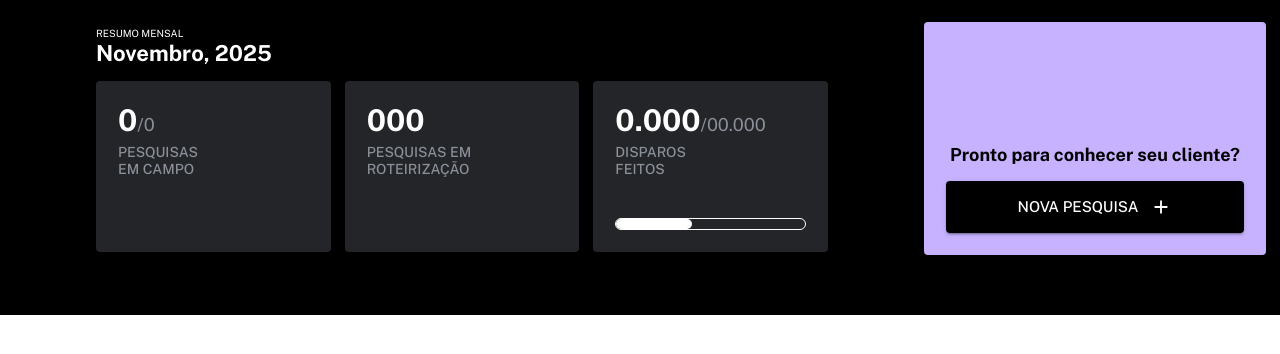
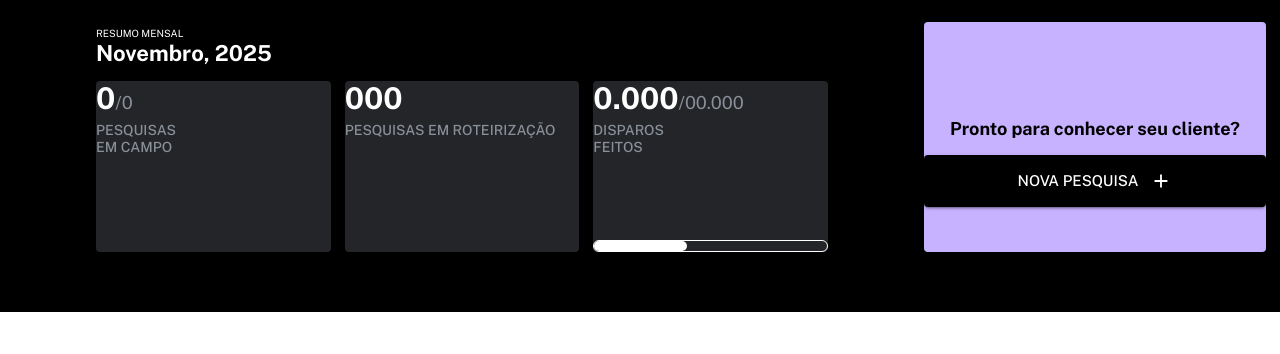
Before and after one commit to AndreLSilva/otg-test, a Next.js app: page / in a window 1280 px wide. Shown: the top 354 px of the page. Built offline with nearby package versions, Linux system fonts and the light colour scheme.

Commit message:
feat: updated Paper

```diff
--- a/src/components/atoms/paper/Paper.styles.ts
+++ b/src/components/atoms/paper/Paper.styles.ts
@@ -1,6 +1,35 @@
 import { Paper, styled } from "@mui/material";
+import { PaperColor } from "./Paper";
 
-export const Container = styled(Paper)(() => ({
-  position: "relative",
-  padding: "1.375rem",
-}));
+interface ContainerProps {
+  color: PaperColor;
+}
+
+interface HeaderProps {
+  border: boolean;
+}
+
+export const Container = styled(Paper)<ContainerProps>`
+  display: flex;
+  flex-direction: column;
+
+  position: relative;
+
+  color: ${({ theme, color }) => theme.palette[color].contrastText};
+  background: ${({ theme, color }) => theme.palette[color].light};
+`;
+
+export const Header = styled("div")<HeaderProps>`
+  display: flex;
+  align-items: center;
+
+  padding: 0 1rem;
+
+  height: 2.25rem;
+
+  ${({ theme, border }) => (border ? `border-bottom: 1px solid ${theme.palette.divider};` : "")}
+
+  & > svg {
+    margin-right: 0.25rem;
+  }
+`;
--- a/src/components/atoms/paper/Paper.tsx
+++ b/src/components/atoms/paper/Paper.tsx
@@ -1,12 +1,16 @@
+"use client";
+
 import { PaperProps as MUIPaperProps } from "@mui/material";
 import { ReactNode } from "react";
 import { Container } from "./Paper.styles";
+import { PaperHeader } from "./PaperHeader";
 
 interface PaperProps {
   className?: string;
   color?: PaperColor;
   variant?: MUIPaperProps["variant"];
   elevation?: number;
+  square?: boolean;
   children?: ReactNode;
 }
 
@@ -17,19 +21,20 @@ export function Paper({
   color = "primary",
   variant = "elevation",
   elevation = 0,
+  square = false,
   children = undefined,
 }: PaperProps) {
   return (
     <Container
       className={className}
-      sx={{
-        color: `${color}.contrastText`,
-        backgroundColor: `${color}.light`,
-      }}
       variant={variant}
       elevation={elevation}
+      square={square}
+      color={color}
     >
       {children}
     </Container>
   );
 }
+
+Paper.Header = PaperHeader;
--- /dev/null
+++ b/src/components/atoms/paper/PaperHeader.tsx
@@ -0,0 +1,19 @@
+import { SvgIconTypeMap, Typography } from "@mui/material";
+import { OverridableComponent } from "@mui/material/OverridableComponent";
+import { createElement } from "react";
+import { Header } from "./Paper.styles";
+
+interface PaperHeaderProps {
+  title: string;
+  icon?: OverridableComponent<SvgIconTypeMap> & { muiName: string };
+  border?: boolean;
+}
+
+export function PaperHeader({ title, icon = undefined, border = false }: PaperHeaderProps) {
+  return (
+    <Header border={border}>
+      {icon && createElement(icon, { fontSize: "small" })}
+      <Typography variant="overline">{title}</Typography>
+    </Header>
+  );
+}
```
